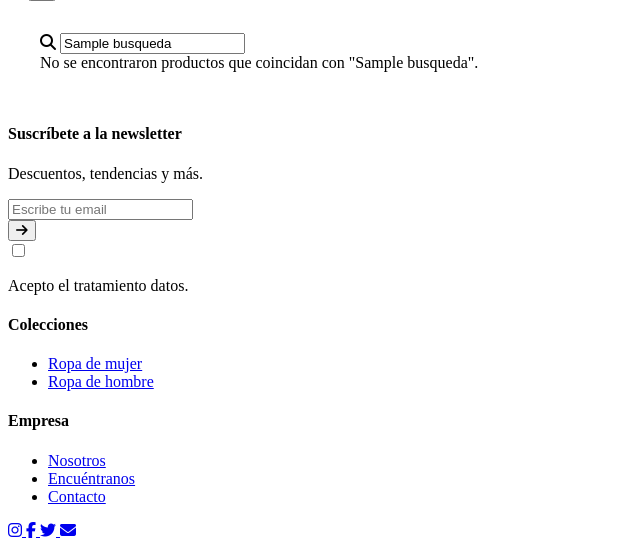
After one commit to nataliagamezbarea/ALQUEMIA_, a Python web app: template templates/busqueda.html in a window 1280 px wide. The commit adds this page. Shown: the part 353-901 px from the top of the page, without its empty margins (0-640 px from the left). Run offline with Jinja, Linux system fonts and the light colour scheme; the template is opened without the code that fills it: most values are stand-ins (such as "Sample title", 1, 10 or a date in 2020); grey boxes marked "Sample" are stand-in pictures.

Commit message:
Agregar funcionalidad de búsqueda de productos, incluyendo la creación de la ruta y la plantilla correspondiente, así como la lógica para paginación y filtrado de resultados.

```diff
--- a/routes/__init__.py
+++ b/routes/__init__.py
@@ -1 +1,2 @@
 from .home import home
+from .obtener_cesta import obtener_cesta
--- a/templates/authentication/olvidado_contraseña.html
+++ b/templates/authentication/olvidado_contraseña.html
@@ -1,4 +1,4 @@
-{# {% extends "user/base.html" %} #}
+{% extends "base.html" %}
 
 {% block head_extra %}
   <!-- Carga de hojas de estilo necesarias para esta vista -->
--- a/templates/authentication/restablecer_contraseña.html
+++ b/templates/authentication/restablecer_contraseña.html
@@ -1,4 +1,4 @@
-{# {% extends "user/base.html" %} #}
+{% extends "base.html" %}
 
 {% block head_extra %}
   <!-- Incluye los estilos si luego decides usarlos, pero actualmente se evita el uso de clases -->
--- /dev/null
+++ b/templates/base.html
@@ -0,0 +1,39 @@
+<!DOCTYPE html>
+<html lang="es">
+<head>
+    <meta charset="UTF-8">
+    <meta name="viewport" content="width=device-width, initial-scale=1.0">
+    <title>{% block title %}Alquemia{% endblock %}</title>
+
+
+    <link
+      rel="stylesheet"
+      href="https://cdnjs.cloudflare.com/ajax/libs/font-awesome/6.7.2/css/all.min.css"
+    />
+    <link
+      rel="shortcut icon"
+      href="{{ url_for('static', filename='img/logo/alquemia.png') }}"
+    />
+
+
+
+    <link href="{{ url_for('static', filename='css/form.css') }}" rel="stylesheet" />
+  <link href="{{ url_for('static', filename='css/general.css') }}" rel="stylesheet" />
+
+</head>
+<body>
+
+    {% include "components/navbar.html" %}
+   <div style="padding: 4vh;">
+    {# {% include "components/nav_user.html" %} #}
+    {% block content %}
+        {% endblock %}
+
+   </div>
+
+
+    {% include "components/footer.html" %}
+
+    {% block extra_js %}{% endblock %}
+</body>
+</html>
--- /dev/null
+++ b/templates/busqueda.html
@@ -0,0 +1,43 @@
+{% extends "base.html" %}
+
+{% block title %}Catálogo de Productos{% endblock %}
+
+{% block content %}
+<link href="{{ url_for('static', filename='css/user/catalogo.css') }}" rel="stylesheet" />
+
+
+<!-- Formulario de Búsqueda -->
+<section >
+    <form action="{{ url_for('busqueda') }}" >
+    <i class="fas fa-search"></i>
+      <input type="text" name="busqueda" placeholder="Busca productos..." value="{{ busqueda }}" />
+    </form>
+  </section>
+
+
+<section>
+  {% if productos %}
+    <div>
+      {% include 'user/productos.html' %}
+    </div>
+
+    <!-- Paginación -->
+    <div >
+      {% if pagina_actual > 1 %}
+        <a href="{{ url_for('busqueda', pagina=pagina_actual-1, busqueda=busqueda) }}" >Anterior</a>
+      {% endif %}
+      <span>Página {{ pagina_actual }} de {{ total_paginas }}</span>
+      {% if pagina_actual < total_paginas %}
+        <a href="{{ url_for('busqueda', pagina=pagina_actual+1, busqueda=busqueda) }}" >Siguiente</a>
+      {% endif %}
+    </div>
+  {% else %}
+    <div>
+      No se encontraron productos que coincidan con "{{ busqueda }}".
+    </div>
+  {% endif %}
+</section>
+
+
+<script src="{{ url_for('static', filename='js/cambiar_imagen_color.js') }}"></script>
+{% endblock %}
--- /dev/null
+++ b/templates/components/cesta.html
@@ -0,0 +1,93 @@
+<!-- Este es el contenedor principal del popover de la cesta de compras, o sea, la bolsita de productos -->
+<div id="cesta" class="carrito {% if session.get('user') and cesta['numero_productos'] > 0 %}cesta-no-vacia{% endif %}" popover>
+
+  <!-- En esta parte está el encabezado con el título de la cesta -->
+  <header>
+    <h1>
+      {% if session.get("user") %}
+        <!-- Si la persona está logueada, muestro cuántos productos hay -->
+        Bolsa ({{ cesta['numero_productos'] if cesta['numero_productos'] > 0 else 0 }})
+        {% else %}
+        <!-- Si no ha iniciado sesión, solo muestro el texto "Bolsa" -->
+        Bolsa
+      {% endif %}
+    </h1>
+    <!-- Este botoncito es para cerrar la cesta -->
+    <button id="cerrar-cesta" aria-label="Cerrar cesta"><i class="fas fa-times"></i></button>
+  </header>
+
+  <section>
+    {% if not session.get("user") %}
+      <!-- Si la persona no ha iniciado sesión, le aviso que debe hacerlo -->
+      <div style="padding: 10px; color: red;">
+        Debes iniciar sesión para ver y gestionar tu cesta.
+      </div>
+    {% else %}
+      {% if cesta["numero_productos"] == 0 %}
+        <!-- Aquí le digo que la cesta está vacía si no ha agregado nada -->
+        <div style="padding: 10px; color: gray;">
+          Tu cesta está vacía.
+        </div>
+      {% else %}
+        <!-- Ok, ahora sí hay productos 😎 -->
+        {% for producto_cesta in cesta['productos_cesta'] %}
+          {% if producto_cesta.variante and producto_cesta.variante.producto %}
+            {% set producto = producto_cesta.variante.producto %}
+            {% set color = producto_cesta.variante.color %}
+            {% set talla = producto_cesta.variante.talla %}
+
+            <!-- Cada producto de la cesta lo muestro dentro de este "article" -->
+            <article>
+              <!-- Aquí está la imagen del producto, o una por defecto si no tiene -->
+              <img src="{{ producto_cesta.imagen_url if producto_cesta.imagen_url else url_for('static', filename='img/default_product.png') }}" alt="Imagen del producto">
+              <div>
+                <h3>{{ producto.nombre }}</h3>
+                <!-- Aquí muestro el color y la talla que eligió -->
+                <p>{{ color.color if color else 'Sin color' }} | {{ talla.talla if talla else 'Sin talla' }}</p>
+
+                <div class="producto-acciones">
+                  <!-- Este formulario es para eliminar el producto -->
+                  <form method="post" action="{{ url_for('eliminar_producto_cesta', id_variantes=producto_cesta.variante.id_variantes) }}">
+                    <button type="submit" aria-label="Eliminar producto"><i class="fas fa-trash-alt"></i></button>
+                  </form>
+
+                  <!-- Este otro es para cambiar la cantidad -->
+                  <form method="post" action="{{ url_for('actualizar_cantidad_producto', id_variantes=producto_cesta.variante.id_variantes) }}">
+                    <div class="cantidad">
+                      <input type="number" name="cantidad" min="1" value="{{ producto_cesta.cantidad }}" aria-label="Cantidad de producto" onchange="this.form.submit()">
+                    </div>
+                  </form>
+
+                  <!-- Este es el precio total por ese producto según la cantidad -->
+                  <p class="precio-total">{{ producto.precio * producto_cesta.cantidad }} €</p>
+                </div>
+              </div>
+            </article>
+          {% else %}
+            <!-- Esto aparece si por alguna razón el producto ya no está disponible -->
+            <div>Producto no disponible.</div>
+          {% endif %}
+        {% endfor %}
+
+        <!-- Si el total pasa los 70€, digo que tiene envío gratis 🎉 -->
+        <div class="envio-gratis flex align-center" {% if cesta['total'] > 70 %} style="display: block;" {% else %} style="display: none;" {% endif %}>
+          <i class="fa-solid fa-truck"></i>
+          <p>Tu pedido tiene <span>envío gratis</span>.</p>
+        </div>
+
+        <div>
+          <!-- Aquí muestro el total general de la cesta -->
+          <div class="carrito-total flex space_between">
+            <span>Total</span>
+            <span>{{ cesta['total'] if cesta['total'] else '0,00 €' }} €</span>
+          </div>
+
+          <!-- Y si hay productos, dejo el botón para hacer el pedido -->
+          {% if cesta['cesta["numero_productos"]'] > 0 %}
+            <button class="button-green" aria-label="Ver bolsa">Realizar pedido</button>
+          {% endif %}
+        </div>
+      {% endif %}
+    {% endif %}
+  </section>
+</div>
--- /dev/null
+++ b/templates/components/footer.html
@@ -0,0 +1,70 @@
+<!-- Este enlace es para el archivo de estilos del footer, pero como no voy a usar estilos ahora, lo dejo comentado -->
+<!-- <link href="{{ url_for('static', filename='css/footer.css') }}" rel="stylesheet" /> -->
+
+<!-- Aquí empieza el footer, que es básicamente la parte de abajo de la página -->
+<footer>
+
+  <!-- En esta sección yo puse el formulario para que las personas se suscriban a la newsletter -->
+  <div>
+    <h4>Suscríbete a la newsletter</h4>
+    <p>Descuentos, tendencias y más.</p>
+
+    <!-- Este es el formulario donde la persona puede poner su email -->
+    <form action="">
+
+      <!-- Aquí está el input del correo y el botoncito con el ícono de la flechita -->
+      <div id="newsletter"> <!-- Dejé el ID por si se usa en JS después -->
+        <div>
+          <input type="email" placeholder="Escribe tu email" required />
+        </div>
+        <div>
+          <button>
+            <i class="fas fa-arrow-right"></i>
+          </button>
+        </div>
+      </div>
+
+      <!-- Esto es como para que confirmen que aceptan que tratemos sus datos personales -->
+      <div>
+        <input type="checkbox" required />
+        <p>Acepto el tratamiento datos.</p>
+      </div>
+    </form>
+  </div>
+
+  <!-- Aquí puse una sección para las colecciones, como ropa de mujer y de hombre -->
+  <div>
+    <h4>Colecciones</h4>
+    <ul>
+      <li><a href="#">Ropa de mujer</a></li>
+      <li><a href="#">Ropa de hombre</a></li>
+    </ul>
+  </div>
+
+  <!-- Esta parte es sobre la empresa, con enlaces que llevan a otras secciones como "Nosotros" y "Contacto" -->
+  <div>
+    <h4>Empresa</h4>
+    <ul>
+      <li><a href="{{ url_for('nosotros') }}">Nosotros</a></li>
+      <li><a href="{{ url_for('encuentranos') }}">Encuéntranos</a></li>
+      <li><a href="{{ url_for('contactanos') }}">Contacto</a></li>
+    </ul>
+  </div>
+
+  <!-- Y esta última parte es donde puse los íconos de redes sociales -->
+  <div id="redes_sociales">
+    <a href="#" id="instagram" target="_blank">
+      <i class="fab fa-instagram"></i>
+    </a>
+    <a href="#" id="facebook" target="_blank">
+      <i class="fab fa-facebook-f"></i>
+    </a>
+    <a href="#" id="twitter" target="_blank">
+      <i class="fab fa-twitter"></i>
+    </a>
+    <a href="mailto:correo@correo.com" id="email" target="_blank">
+      <i class="fas fa-envelope"></i>
+    </a>
+  </div>
+
+</footer>
--- /dev/null
+++ b/templates/components/navbar.html
@@ -0,0 +1,148 @@
+<!--
+Bloque de recursos externos (hojas de estilo y scripts).
+Actualmente desactivado. Puede activarse si se requiere funcionalidad dinámica o estilos personalizados.
+-->
+<!--
+<link href="{{ url_for('static', filename='css/nav.css') }}" rel="stylesheet"/>
+<script src="{{ url_for('static', filename='js/menu.js') }}"></script>
+
+-->
+
+<!--
+Navegación principal: contiene el botón del menú, el logotipo y los iconos de acciones (búsqueda, carrito, usuario).
+-->
+<nav>
+
+  <!-- Sección izquierda: botón para desplegar el menú de sugerencias -->
+  <div>
+    <button popovertarget="menu">
+      <i class="fa-solid fa-bars"></i>
+    </button>
+
+    <!-- Menú desplegable con sugerencias de categorías para mujer y hombre -->
+    <div id="menu" popover>
+
+      <!-- Encabezado con botones para alternar entre géneros -->
+      <div>
+        <div id="sugerencias_genero">
+          <h1>Sugerencias para ti</h1>
+          <div>
+            <button onclick="mostrarGenero('menu_mujer')">MUJER</button>
+            <button onclick="mostrarGenero('menu_hombre')">HOMBRE</button>
+          </div>
+        </div>
+      </div>
+
+      <!-- Sección de sugerencias para mujer -->
+      <div id="menu_mujer">
+        <!-- Categorías destacadas para mujer -->
+        <div>
+          {% for categoria in menu.categorias_mujer_random %}
+            <a href="{{ url_for('catalogo') }}?seccion=mujer&categoria={{ categoria.nombre }}">
+              <button>{{ categoria.nombre }}</button>
+            </a>
+          {% endfor %}
+        </div>
+
+        <!-- Listado completo de categorías para mujer -->
+        <div>
+          <div>
+            {% for categoria in menu.categorias_mujer[:(menu.categorias_mujer|length // 2)] %}
+              <a href="{{ url_for('catalogo') }}?seccion=mujer&categoria={{ categoria.nombre }}">
+                {{ categoria.nombre }}
+              </a>
+            {% endfor %}
+          </div>
+          <div>
+            {% for categoria in menu.categorias_mujer[(menu.categorias_mujer|length // 2):] %}
+              <a href="{{ url_for('catalogo') }}?seccion=mujer&categoria={{ categoria.nombre }}">
+                {{ categoria.nombre }}
+              </a>
+            {% endfor %}
+          </div>
+
+          <!-- Imágenes asociadas a las categorías de mujer -->
+          <div>
+            {% for imagen_url in menu.imagenes_mujer_random %}
+              <img src="{{ imagen_url }}" alt="Imagen de mujer">
+            {% endfor %}
+          </div>
+        </div>
+      </div>
+
+      <!-- Sección de sugerencias para hombre -->
+      <div id="menu_hombre" class="hidden">
+        <!-- Categorías destacadas para hombre -->
+        <div>
+          {% for categoria in menu.categorias_hombre_random %}
+            <a href="{{ url_for('catalogo') }}?seccion=hombre&categoria={{ categoria.nombre }}">
+              <button>{{ categoria.nombre }}</button>
+            </a>
+          {% endfor %}
+        </div>
+
+        <!-- Listado completo de categorías para hombre -->
+        <div>
+          <div>
+            {% for categoria in menu.categorias_hombre[:(menu.categorias_hombre|length // 2)] %}
+              <a href="{{ url_for('catalogo') }}?seccion=hombre&categoria={{ categoria.nombre }}">
+                {{ categoria.nombre }}
+              </a>
+            {% endfor %}
+          </div>
+          <div>
+            {% for categoria in menu.categorias_hombre[(menu.categorias_hombre|length // 2):] %}
+              <a href="{{ url_for('catalogo') }}?seccion=hombre&categoria={{ categoria.nombre }}">
+                {{ categoria.nombre }}
+              </a>
+            {% endfor %}
+          </div>
+
+          <!-- Imágenes asociadas a las categorías de hombre -->
+          <div>
+            {% for imagen_url in menu.imagenes_hombre_random %}
+              <img src="{{ imagen_url }}" alt="Imagen de hombre">
+            {% endfor %}
+          </div>
+        </div>
+      </div>
+
+    </div>
+  </div>
+
+  <!-- Sección central: logotipo del sitio web -->
+  <div>
+    <a href="{{ url_for('home') }}">
+      <img src="{{ url_for('static', filename='img/logo/alquemia.png') }}" alt="Logo">
+    </a>
+  </div>
+
+  <!-- Sección derecha: búsqueda, carrito de compras y acceso a usuario -->
+  <div>
+    <a href="{{ url_for('busqueda') }}">
+      <i class="fa-solid fa-magnifying-glass"></i>
+    </a>
+
+    <!-- Botón para abrir la cesta de compras -->
+    <button popovertarget="cesta">
+      {% if session.get("user") %}
+      <span>{{ cesta["numero_productos"] if cesta["numero_productos"] > 0 else 0 }}</span>
+      {% endif %}
+      <i class="fa-solid fa-bag-shopping"></i>
+    </button>
+
+    <!-- Componente incluido: contenido del carrito -->
+    {% include "components/cesta.html" %}
+
+    <!-- Enlace a la página de inicio de sesión -->
+    <a href="{{ url_for('login') }}">
+      <i class="fa-regular fa-user"></i>
+    </a>
+  </div>
+
+</nav>
+
+
+
+<!-- Bloque de contenido dinámico definido por las plantillas que hereden este archivo -->
+{% block content %}{% endblock %}
--- a/templates/contacto/contacto.html
+++ b/templates/contacto/contacto.html
@@ -1,4 +1,4 @@
-{# {% extends "user/base.html" %} #}
+{% extends "base.html" %}
 <!-- Esta línea extendería la plantilla base del usuario, pero está comentada por si se quiere usar este archivo de forma independiente -->
 
 {% block title %}Contacto{% endblock %}
--- a/templates/tienda/nosotros.html
+++ b/templates/tienda/nosotros.html
@@ -1,4 +1,4 @@
-{# {% extends "user/base.html" %} #}
+{% extends "base.html" %}
 
 {% block head_extra %}
   <link href="{{ url_for('static', filename='css/user/nosotros.css') }}" rel="stylesheet" />
```
Also changed, not shown: app.py (+13 -1 lines), backend/base_de_datos.py (+27 -16 lines), routes/busqueda.py (added, +36 -0 lines), routes/obtener_cesta.py (added, +68 -0 lines), routes/obtener_menu.py (added, +78 -0 lines), templates/authentication/login.html (+7 -5 lines), templates/authentication/registro.html (+6 -4 lines), templates/components/busqueda.html (added, +44 -0 lines), templates/user/user.html (+18 -1 lines).
